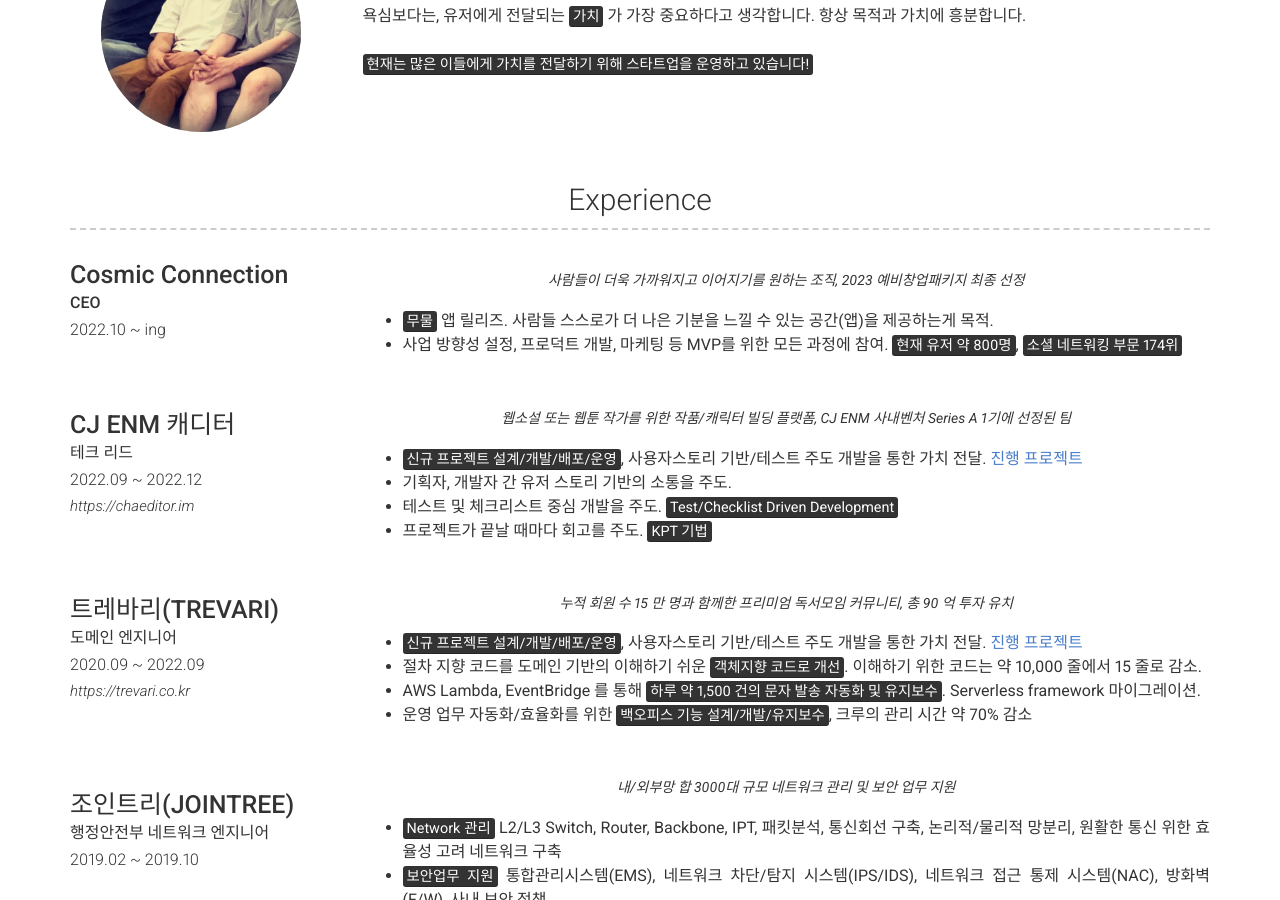
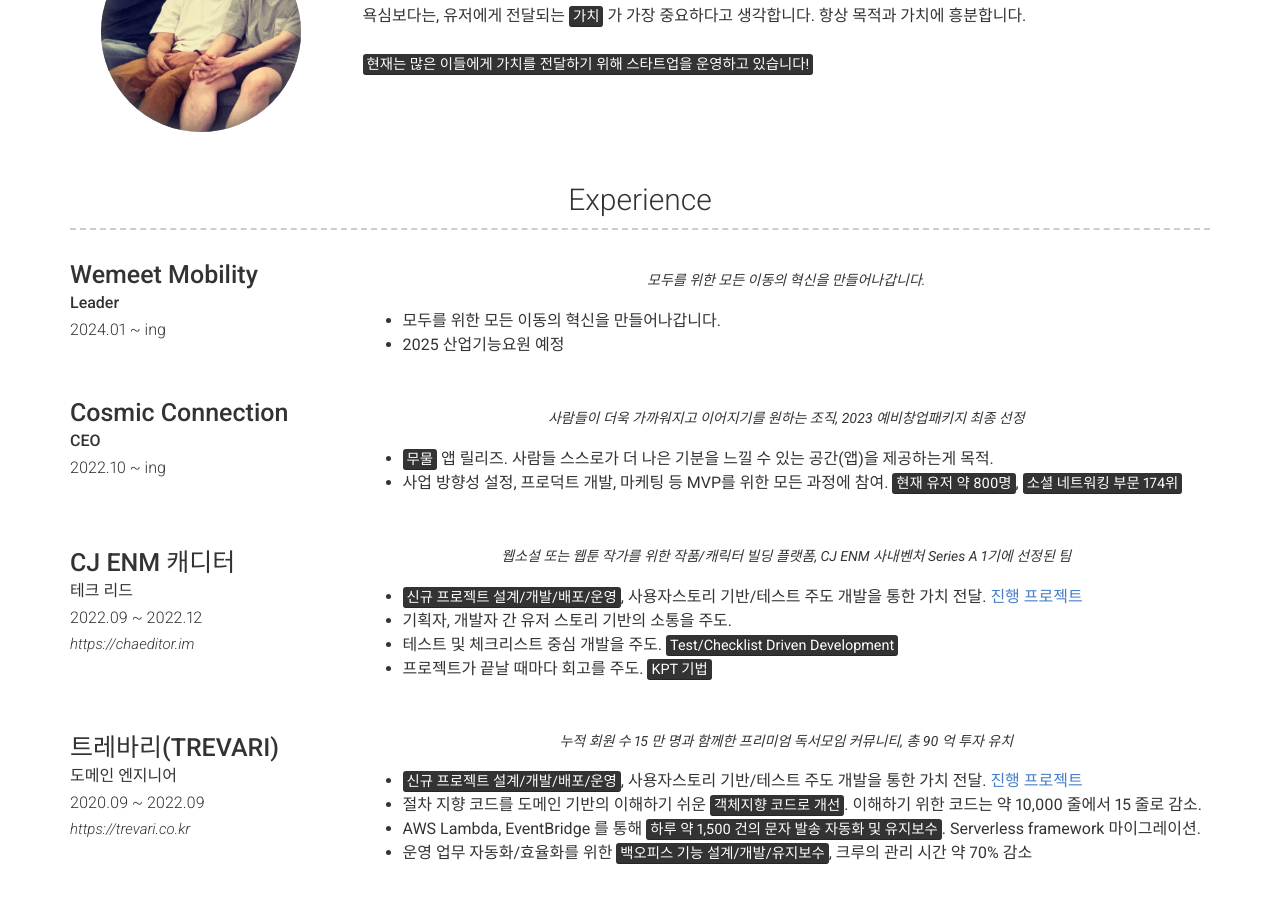
Before and after one commit to currenjin/resume, a Jekyll site: the page built from index.md, in a window 1280 px wide and 900 px high, scrolled down 424 px. Built offline with Jekyll 4.4.1, drawn with Linux system fonts in a browser that asks for light colours; nearby versions of some CDN libraries.

Commit message:
Update: for wemeet

```diff
--- a/_config.yml
+++ b/_config.yml
@@ -63,6 +63,16 @@ content:
   - title: Experience
     layout: list
     content:
+      - layout: left
+        title: Wemeet Mobility
+        sub_title: Leader
+        caption: 2024.01 ~ ing
+        # link:
+        quote: >
+          모두를 위한 모든 이동의 혁신을 만들어나갑니다.
+        description: |
+          - 모두를 위한 모든 이동의 혁신을 만들어나갑니다.
+          - 2025 산업기능요원 예정
       - layout: left
         title: Cosmic Connection
         sub_title: CEO
```
